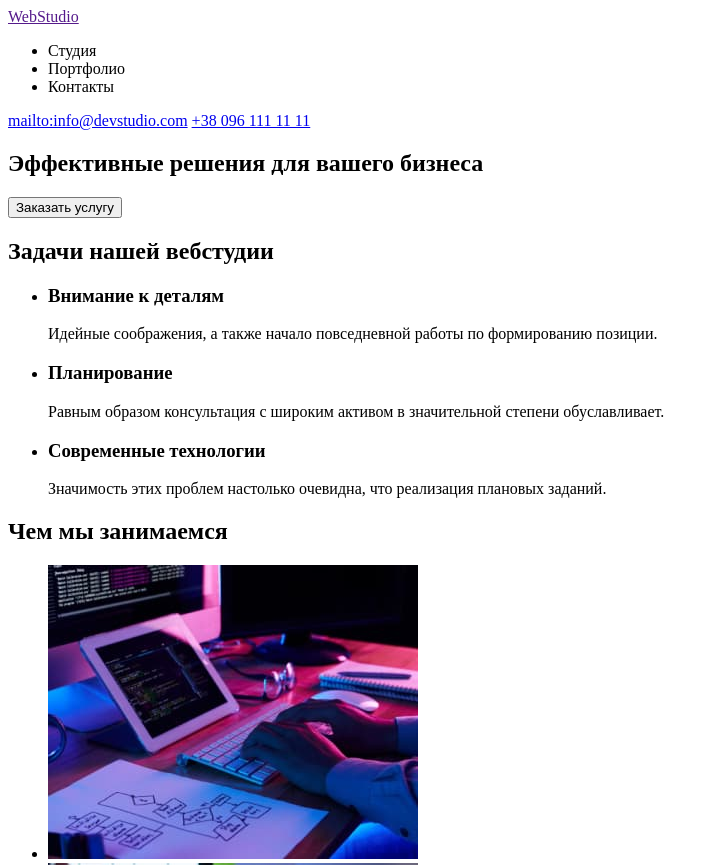
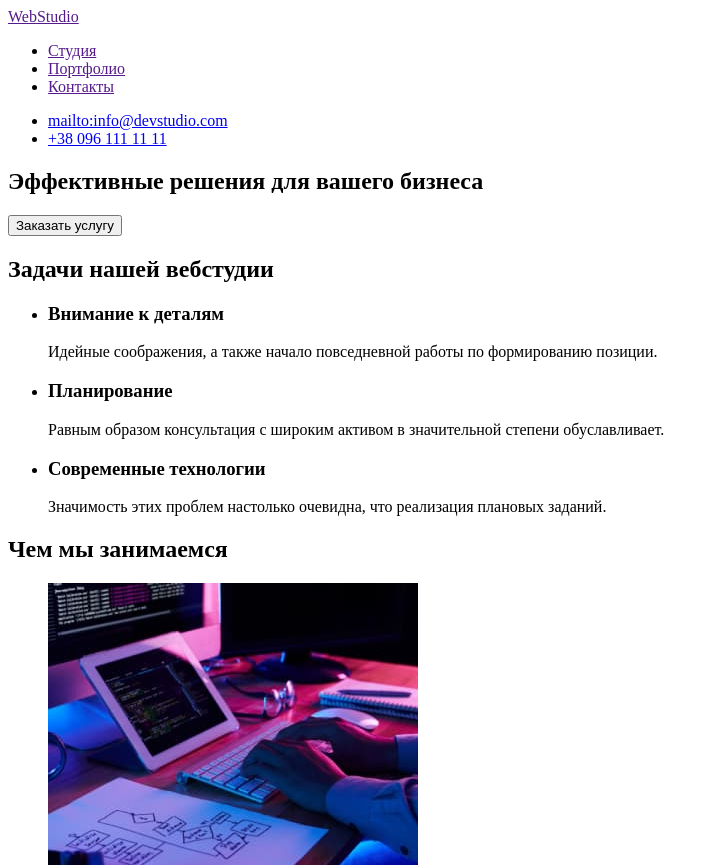
Before and after one commit to Elvira-Miasnykova/goit-markup-hw-01, a plain HTML site: page index.html in a window 1280 px wide. Shown: the top 865 px of the page, without its empty margins (0-717 px from the left). Drawn offline with Linux system fonts and the light colour scheme.

Commit message:
вносит правки

```diff
--- a/index.html
+++ b/index.html
@@ -14,13 +14,25 @@
       <!-- навигация -->
       <nav>
         <ul>
-          <li>Студия</li>
-          <li>Портфолио</li>
-          <li>Контакты</li>
+          <li>
+            <a href="">Студия</a>
+          </li>
+          <li>
+            <a href="">Портфолио</a>
+          </li>
+          <li>
+            <a href="">Контакты</a>
+          </li>
         </ul>
       </nav>
+      <ul>
+        <li>
           <a href="mailto:info@devstudio.com">mailto:info@devstudio.com</a>
+        </li>
+        <li>
           <a href="tel:+380961111111">+38 096 111 11 11</a>
+        </li>
+      </ul>
     </header>
     <!-- основной блок -->
     <main>
@@ -61,31 +73,25 @@
         <h2>Чем мы занимаемся</h2>
         <ul>
           <li>
-            <a href="">
             <img
               src="./images/desktop-app.jpg"
               alt="десктопные приложения"
               width="370"
             />
-            </a>
           </li>
           <li>
-            <a href="">
             <img
               src="./images/mobile-app.jpg"
               alt="приложения для моб телефонов"
               width="370"
             />
-            </a>
           </li>
           <li>
-            <a href="">
             <img
               src="./images/tablet-app.jpg"
               alt="приложения для планшета"
               width="370"
             />
-            </a>
           </li>
         </ul>
       </section>
@@ -93,46 +99,38 @@
         <h2>Наша команда</h2>
         <ul>
           <li>
-            <a href="">
             <img
               src="./images/product-designer.jpg"
               alt="Игорь Демьяненко"
               width="270"
             />
-            </a>
             <h3>Игорь Демьяненко</h3>
             <p>Product Designer</p>
           </li>
           <li>
-            <a href="">
             <img
               src="./images/frontend-developer.jpg"
               alt="Ольга Репина"
               width="270"
             />
-            </a>
             <h3>Ольга Репина</h3>
             <p>Frontend Developer</p>
           </li>
           <li>
-            <a href="">
             <img
               src="./images/marketing.jpg"
               alt="Николай Тарасов"
               width="270"
             />
-            </a>
             <h3>Николай Тарасов</h3>
             <p>Marketing</p>
           </li>
           <li>
-            <a href="">
             <img
               src="./images/ui-desigher.jpg"
               alt="Михаил Ермаков"
               width="270"
             />
-            </a>
             <h3>Михаил Ермаков</h3>
             <p>UI Designer</p>
           </li>
@@ -143,8 +141,8 @@
     <footer>
       <a href="">WebStudio</a>
       <address>
-        г. Киев, пр-т Леси Украинки, <br />
-        <a href="mailto:info@example.com">info@example.com</a> <br />
+        г. Киев, пр-т Леси Украинки,
+        <a href="mailto:info@example.com">info@example.com</a>
         <a href="tel:+380991111111">099 111 11 11</a>
       </address>
     </footer>
```
Lines whose indentation alone changed are shown as unchanged.
